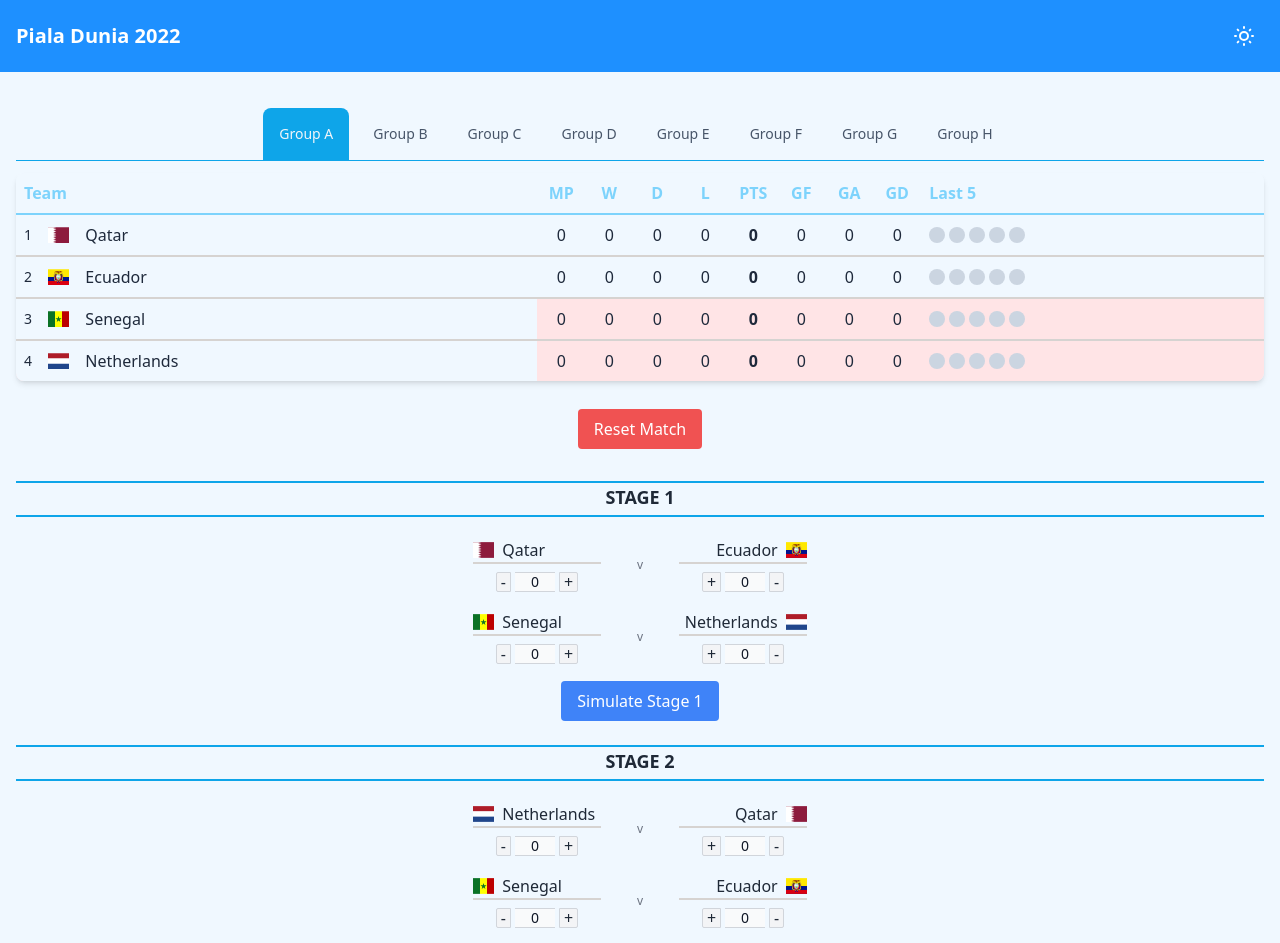
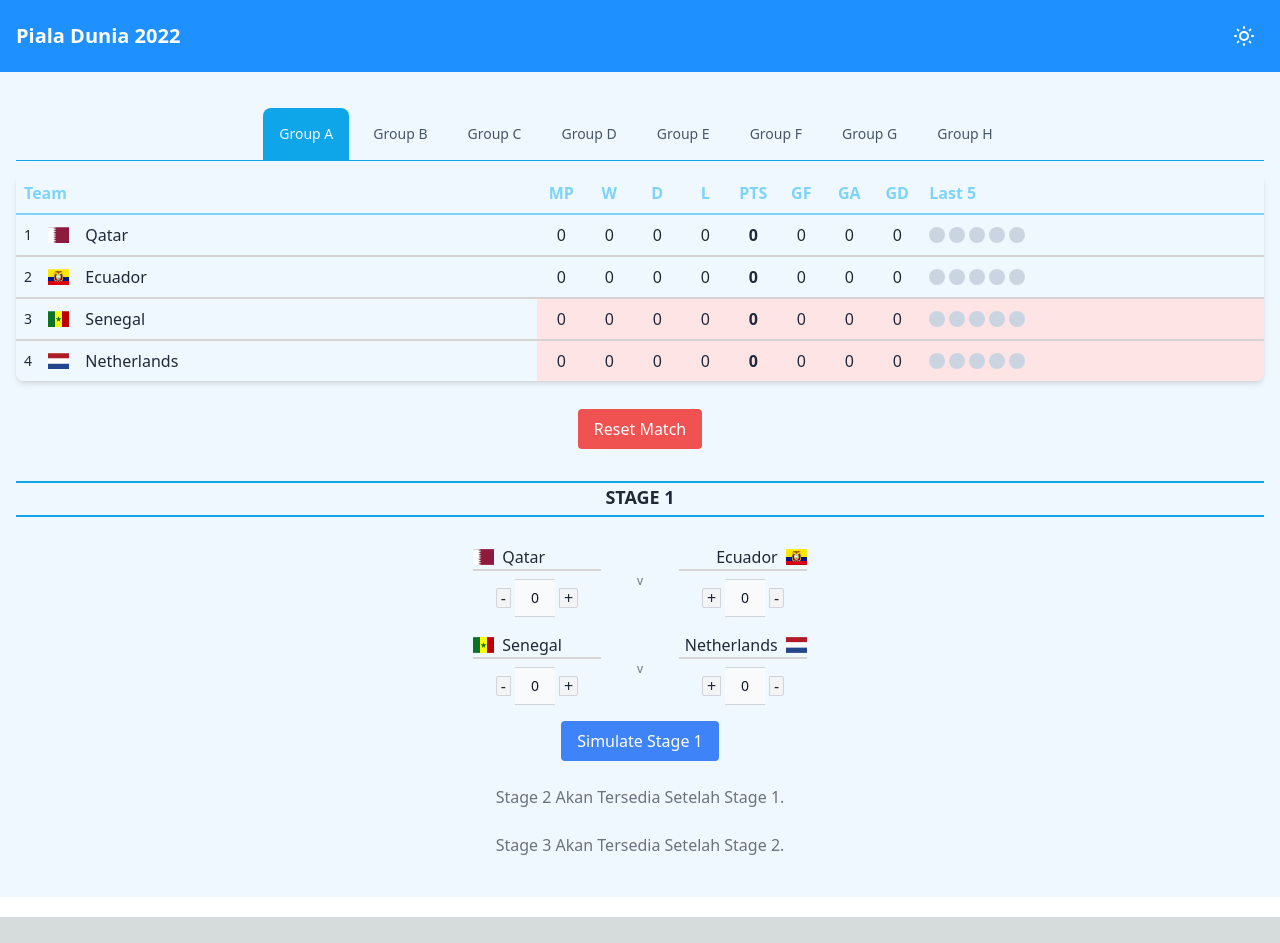
Before and after one commit to tkarombang/tournament-simulator, a Next.js app: page / in a window 1280 px wide. Shown: the top 943 px of the page. After the commit the page ends 917 px from the top, so only its background shows below. Built offline with nearby package versions, Linux system fonts and the light colour scheme.

Commit message:
empat-AnimationPresence for Stages

```diff
--- a/src/components/SimulationForm.tsx
+++ b/src/components/SimulationForm.tsx
@@ -1,6 +1,6 @@
 import { Team } from "@/data";
 import React, { useEffect, useState } from "react";
-import { motion } from "framer-motion";
+import { AnimatePresence, motion } from "framer-motion";
 
 interface SimulationFormProps {
   teams: Team[];
@@ -18,9 +18,12 @@ interface SimulationFormProps {
   ) => void;
 }
 
+interface MatchScore {
+  score1: number;
+  score2: number;
+}
+
 export default function SimulationForm({ teams, activeGroup, simulatedMatches, setSimulatedMatches, onSimulateStage }: SimulationFormProps) {
-  const [scores, setScores] = useState<{ [matchId: string]: { score1: number; score2: number } }>({});
-
   const matches = [
     { stage: 1, team1: teams[0], team2: teams[1], matchId: `${activeGroup}-1-0-1` },
     { stage: 1, team1: teams[2], team2: teams[3], matchId: `${activeGroup}-1-2-3` },
@@ -32,9 +35,25 @@ export default function SimulationForm({ teams, activeGroup, simulatedMatches, s
     { stage: 3, team1: teams[3], team2: teams[1], matchId: `${activeGroup}-3-3-1` },
   ];
 
+  const [scores, setScores] = useState<{ [matchId: string]: MatchScore }>(() => {
+    return matches.reduce((acc, match) => {
+      acc[match.matchId] = { score1: 0, score2: 0 };
+      return acc;
+    }, {} as { [matchId: string]: MatchScore });
+  });
+  // STATE UNTUK LACAK STAGE MANA SAJA YANG VISIBLE
+  const [visibleStages, setVisibleStages] = useState<number[]>([1]);
+
   // RESET SCORES PAS GANTI GROUP
   useEffect(() => {
-    setScores({});
+    // setScores({});
+    const newScores = matches.reduce((acc, match) => {
+      acc[match.matchId] = { score1: 0, score2: 0 };
+      return acc;
+    }, {} as { [matchId: string]: MatchScore });
+
+    setScores(newScores);
+    setVisibleStages([1]);
   }, [activeGroup]);
 
   // UPDATE SKOR DAN PANGGIL onSimulate PAS INPUT BERUBAH
@@ -78,6 +97,12 @@ export default function SimulationForm({ teams, activeGroup, simulatedMatches, s
       stageMatches.forEach((match) => newSet.add(match.matchId));
       return newSet;
     });
+    // TAMBAH STAGE BERIKUTNYA KE visibleStage
+    if (stage === 1) {
+      setVisibleStages((prev) => [...prev, 2]);
+    } else if (stage === 2) {
+      setVisibleStages((prev) => [...prev, 3]);
+    }
   };
 
   // KELOMPOKKAN PERTANDINGAN BERDASARKAN STAGE
@@ -93,18 +118,38 @@ export default function SimulationForm({ teams, activeGroup, simulatedMatches, s
         const stageNumber = Number(stage);
         const stageMatches = stages[stageNumber];
         const isStageSimulated = stageMatches.every((match) => simulatedMatches.has(match.matchId));
+        const isStageVisible = visibleStages.includes(stageNumber);
+
+        if (!isStageVisible) {
+          return (
+            <motion.div
+              initial={{ opacity: 0, scale: 0.5 }}
+              animate={{ opacity: 1, scale: 1 }}
+              exit={{ opacity: 0, x: -50 }}
+              transition={{ duration: 0.8, delay: 0.5, ease: [0, 0.71, 0.2, 1.01] }}
+              key={stage}
+              className="text-center text-gray-500 dark:text-gray-400 mb-6"
+            >
+              Stage {stage} Akan Tersedia Setelah Stage {stageNumber - 1}.
+            </motion.div>
+          );
+        }
 
         return (
-          <div key={stage} className="mb-6">
+          <AnimatePresence key={stage}>
+            {isStageVisible && (
+              // <motion.div initial={{ opacity: 0, height: 0 }} animate={{ opacity: 1, height: "auto" }} exit={{ opacity: 0, height: 0 }} transition={{ duration: 0.5 }} key={stage} className="mb-6">
+              <motion.div initial={{ opacity: 0, height: 0 }} animate={{ opacity: 1, height: "auto" }} exit={{ opacity: 0, height: 0 }} transition={{ duration: 0.5 }} className="mb-6">
                 <h3 className="text-lg font-semibold text-center text-gray-800 dark:text-gray-200 mb-2 border-y-2 border-sky-500 dark:border-teal-dark pb-1 uppercase">Stage {stage}</h3>
                 <div className="space-y-4">
-              {stages[Number(stage)].map((match) => {
+                  {/* {stages[Number(stage)].map((match) => { */}
+                  {stageMatches.map((match) => {
                     const matchId = match.matchId;
                     const score = scores[matchId] || { score1: 0, score2: 0 };
                     const isSimulated = simulatedMatches.has(matchId);
 
                     return (
-                  <div key={matchId} className="flex items-center justify-center gap-4 text-gray-800 dark:text-gray-200 mt-5">
+                      <div key={matchId} className="flex items-center justify-center gap-4 text-gray-800 dark:text-gray-200 mt-7">
                         {/* TIM 1 */}
                         <div className="flex flex-col items-center gap-1 w-32">
                           <div className="flex items-center gap-2 w-32 justify-start border-b-2 border-stone-300 dark:border-gray-700">
@@ -127,7 +172,7 @@ export default function SimulationForm({ teams, activeGroup, simulatedMatches, s
                               type="text"
                               value={score.score1}
                               readOnly
-                          className="bg-gray-50 border-x-0 border-gray-300 text-center text-gray-900 text-sm focus:ring-blue-500 focus:border-blue-500 block w-10 h-5 dark:bg-gray-700 dark:border-gray-600 dark:placeholder-gray-400 dark:text-white dark:focus:ring-blue-500 dark:focus:border-blue-500"
+                              className="bg-gray-50 border-x-0 border-gray-300 text-center text-gray-900 text-sm focus:ring-blue-300 focus:border-blue-300 block w-10 py-2 dark:bg-gray-700 dark:border-gray-600 dark:placeholder-gray-400 dark:text-white dark:focus:ring-blue-300 dark:focus:border-blue-300"
                             />
                             <button
                               type="button"
@@ -167,7 +212,7 @@ export default function SimulationForm({ teams, activeGroup, simulatedMatches, s
                               type="text"
                               value={score.score2}
                               readOnly
-                          className="bg-gray-50 border-x-0 border-gray-300 text-center text-gray-900 text-sm focus:ring-blue-500 focus:border-blue-500 block w-10 h-5 dark:bg-gray-700 dark:border-gray-600 dark:placeholder-gray-400 dark:text-white dark:focus:ring-blue-500 dark:focus:border-blue-500"
+                              className="bg-gray-50 border-x-0 border-gray-300 text-center text-gray-900 text-sm focus:ring-blue-300 focus:border-blue-300 block w-10 py-2 dark:bg-gray-700 dark:border-gray-600 dark:placeholder-gray-400 dark:text-white dark:focus:ring-blue-300 dark:focus:border-blue-300"
                             />
                             <button
                               type="button"
@@ -195,7 +240,9 @@ export default function SimulationForm({ teams, activeGroup, simulatedMatches, s
                     </button>
                   </div>
                 </div>
-          </div>
+              </motion.div>
+            )}
+          </AnimatePresence>
         );
       })}
     </motion.div>
```
Lines whose indentation alone changed are shown as unchanged.
